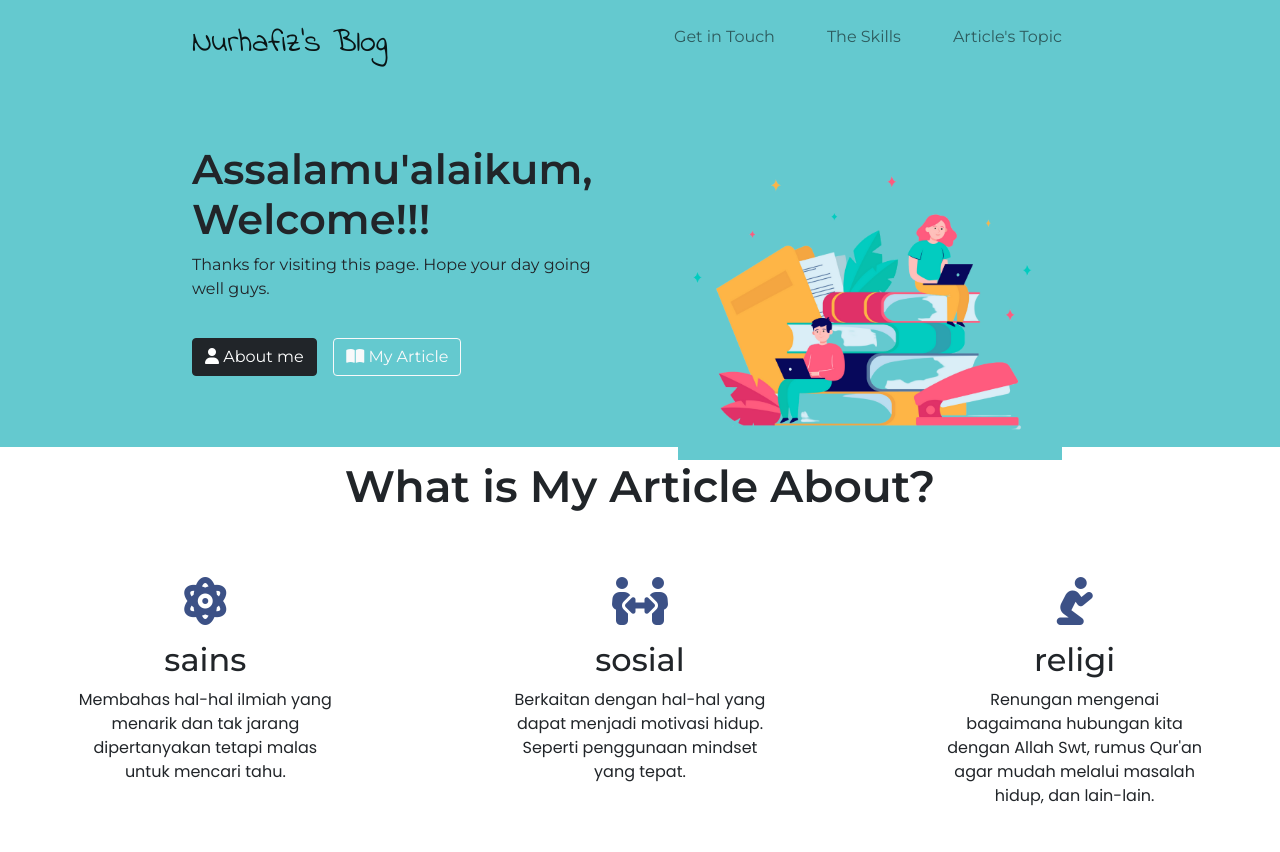
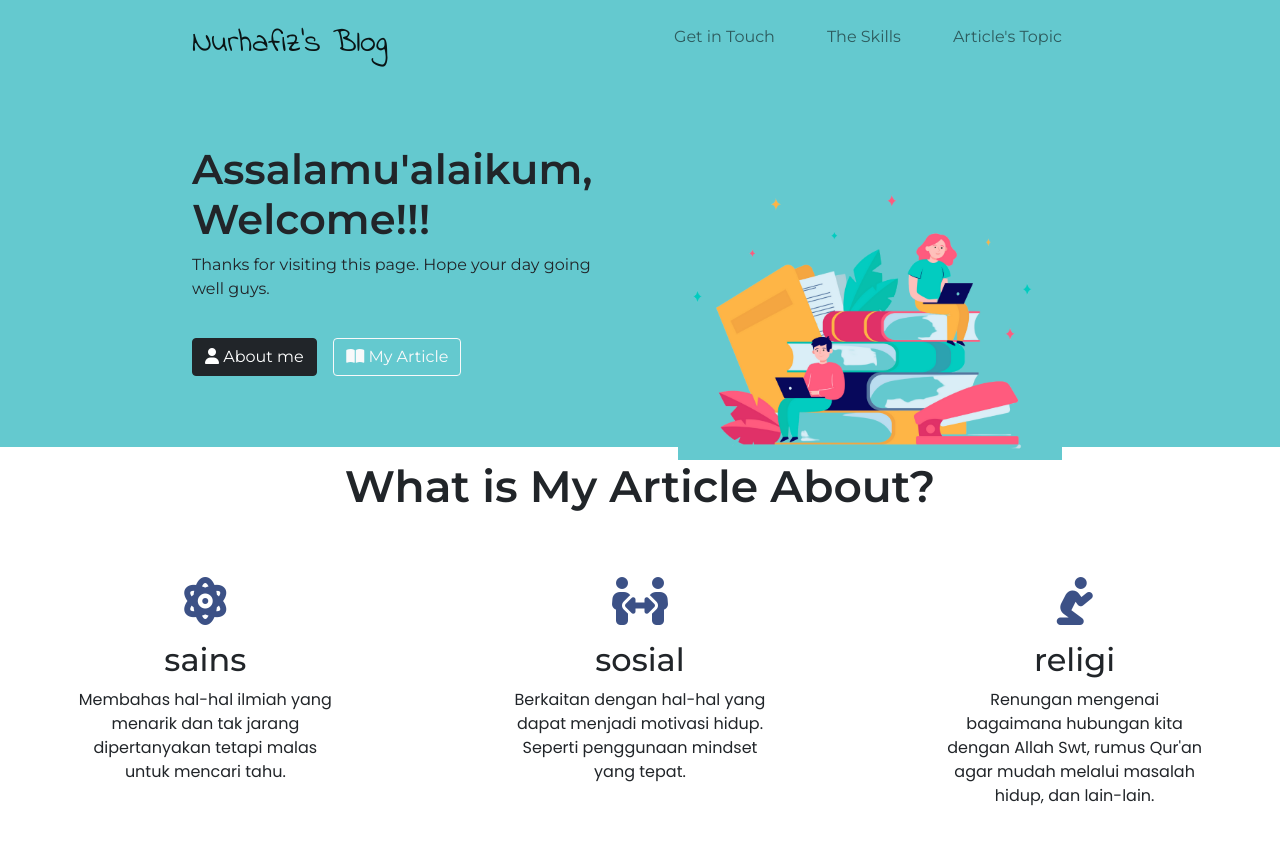
Before and after one commit to nurhafizsidiq/Blog, a plain HTML site: page index.html in a window 1280 px wide. Shown: the top 852 px of the page. Drawn offline with nearby package versions, Linux system fonts and the light colour scheme.

Commit message:
Update styles.css

```diff
--- a/css/styles.css
+++ b/css/styles.css
@@ -52,7 +52,7 @@ h2{
 	width: 30%;
 	margin: 0 0 7% 12%;
 	position: absolute;
-	bottom: 25%;
+	padding-bottom: 25%;
 	right: 17%;
 }
 
```
